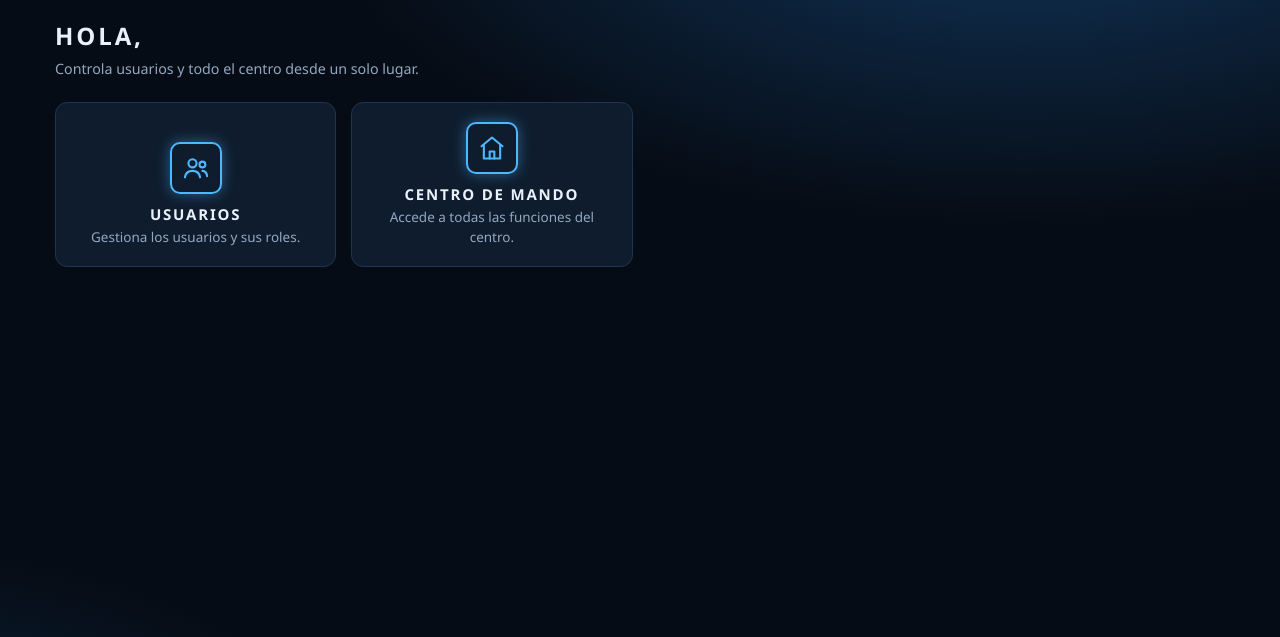
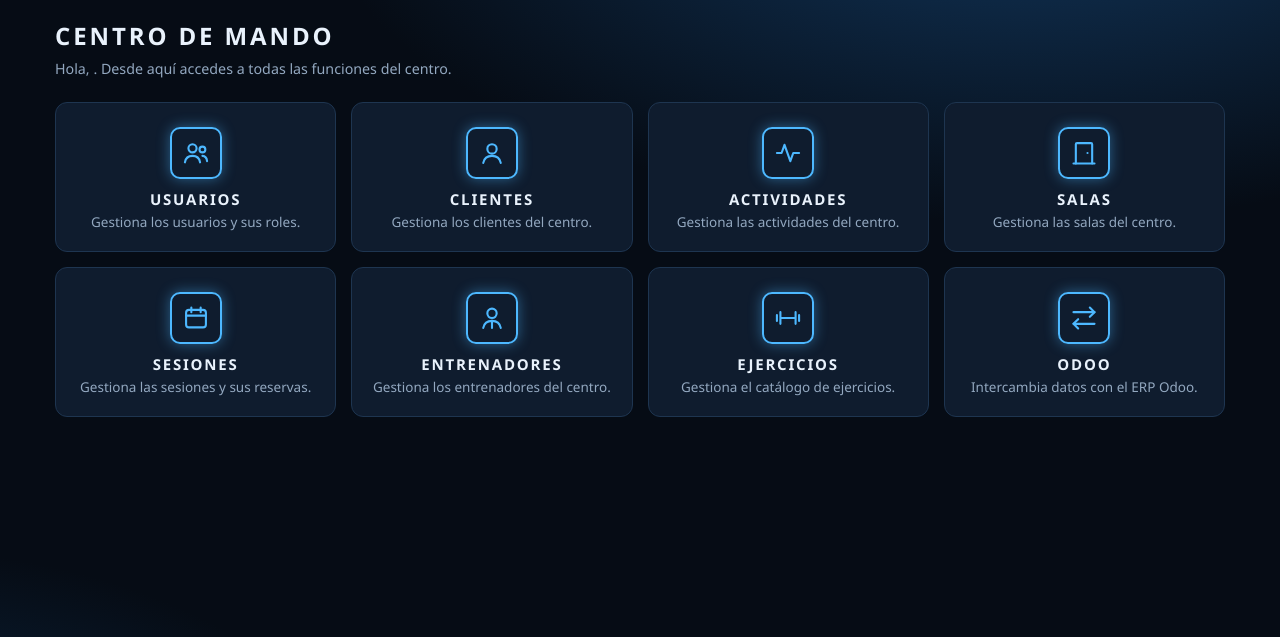
Before and after one commit to Ferranarna/GenteFit, an ASP.NET Core app: template src/GenteFit.Web/Views/Home/Administrador.cshtml in a window 1280 px wide. Shown: the part 57-694 px from the top of the page. Run offline with ASP.NET Core 8, Linux system fonts and the light colour scheme; the template is opened without the code that fills it, so the values that code supplies are empty.

Commit message:
Ajustada pantalla de inicio específica para Administrador

```diff
--- a/src/GenteFit.Web/Helpers/Iconos.cs
+++ b/src/GenteFit.Web/Helpers/Iconos.cs
@@ -37,7 +37,8 @@ public static class Iconos
         ["casa"] = """<path d="M3 10.5L12 3l9 7.5"/><path d="M5 9.5V21h14V9.5"/><path d="M10 21v-6h4v6"/>""",
         ["marcador"] = """<path d="M6 3.5h12a1 1 0 0 1 1 1V21l-7-4-7 4V4.5a1 1 0 0 1 1-1z"/><path d="M9 10l2 2 4-4"/>""",
         ["lista"] = """<path d="M8 6h12M8 12h12M8 18h12"/><path d="M3.5 6h.01M3.5 12h.01M3.5 18h.01"/>""",
-        ["reloj"] = """<circle cx="12" cy="12" r="8.5"/><path d="M12 7v5l3.5 2"/>"""
+        ["reloj"] = """<circle cx="12" cy="12" r="8.5"/><path d="M12 7v5l3.5 2"/>""",
+        ["intercambio"] = """<path d="M17 3l4 4-4 4"/><path d="M3 7h18"/><path d="M7 21l-4-4 4-4"/><path d="M21 17H3"/>"""
     };
 
     public static IHtmlContent Ver(string nombre)
--- a/src/GenteFit.Web/Views/Home/Administrador.cshtml
+++ b/src/GenteFit.Web/Views/Home/Administrador.cshtml
@@ -1,12 +1,14 @@
 @model List<Estadistica>
 @{
-    ViewData["Title"] = "Inicio";
+    ViewData["Title"] = "Centro de mando";
 }
-<h1>Hola, @User.Identity?.Name</h1>
-<p class="gf-subtitulo">Controla usuarios y todo el centro desde un solo lugar.</p>
+<h1>Centro de mando</h1>
+<p class="gf-subtitulo">Hola, @User.Identity?.Name. Desde aquí accedes a todas las funciones del centro.</p>
 <div class="gf-rejilla mt-4">
-    <partial name="_Tarjeta" model='new Tarjeta("usuarios", "Usuarios", "Gestiona los usuarios y sus roles.")' />
-    <partial name="_Tarjeta" model='new Tarjeta("casa", "Centro de mando", "Accede a todas las funciones del centro.")' />
+    @foreach (var tarjeta in Menus.CentroDeMando)
+    {
+        <partial name="_Tarjeta" model="tarjeta" />
+    }
 </div>
 @if (ViewBag.Error != null)
 {
```
Also changed, not shown: src/GenteFit.Web/Helpers/Menus.cs (+14 -1 lines).
